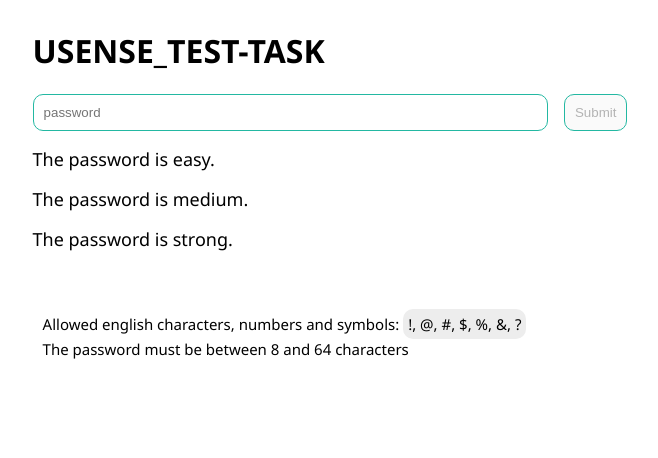
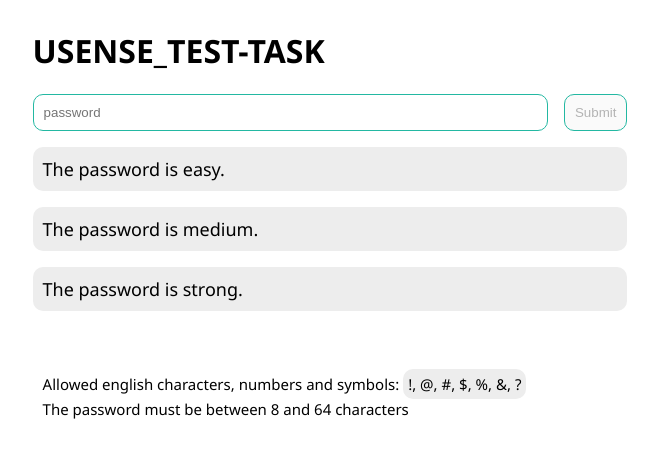
Before and after one commit to YegorKochetkov/usense_test-task, an Angular app: page / in a window 1280 px wide. Shown: the top 458 px of the page, without its empty margins (310-968 px from the left). Built offline with nearby package versions, Linux system fonts and the light colour scheme.

Commit message:
feat: change password status color depending on the password complexity level

```diff
--- a/src/app/password-field/password-field.component.ts
+++ b/src/app/password-field/password-field.component.ts
@@ -40,9 +40,46 @@ import {
         </button>
       </div>
 
-      <div class="easy">The password is easy.</div>
-      <div class="medium">The password is medium.</div>
-      <div class="strong">The password is strong.</div>
+      <div
+        [ngClass]="{
+          'strength': true,
+          'shortPassword':
+             !isCheckForMinLengthPassed() && isCheckForRequiredPassed(),
+          'easyPassword':
+            isCheckForEasyPasswordPassed() && isCheckForMinLengthPassed(),
+          'mediumPassword':
+             isCheckForMediumPasswordPassed() && isCheckForMinLengthPassed(),
+          'strongPassword': isCheckForStrongPasswordPassed(),
+        }"
+      >
+        The password is easy.
+      </div>
+      <div
+        [ngClass]="{
+          'strength': true,
+          'shortPassword':
+             !isCheckForMinLengthPassed() && isCheckForRequiredPassed(),
+          'mediumPassword':
+             isCheckForMediumPasswordPassed() && isCheckForMinLengthPassed(),
+          'strongPassword': isCheckForStrongPasswordPassed(),
+        }"
+      >
+        The password is medium.
+      </div>
+      <div
+        [ngClass]="{
+          'strength': true,
+          'shortPassword':
+             !isCheckForMinLengthPassed() && isCheckForRequiredPassed(),
+          'defaultStatus':
+             isCheckForMediumPasswordPassed() &&
+             !isCheckForStrongPasswordPassed() &&
+             isCheckForMinLengthPassed(),
+          'strongPassword': isCheckForStrongPasswordPassed(),
+        }"
+      >
+        The password is strong.
+      </div>
 
       <div class="hint">
         Allowed english characters, numbers and symbols:
@@ -82,6 +119,27 @@ export class PasswordFieldComponent {
   minLength = MIN_LENGTH;
   maxLength = MAX_LENGTH;
 
+  isCheckForRequiredPassed = () =>
+    !this.passwordForm.controls.passwordControl.errors?.['required'];
+  isCheckForMinLengthPassed = () =>
+    !this.passwordForm.controls.passwordControl.errors?.['minLength'];
+  isCheckForNumbersPassed = () =>
+    !this.passwordForm.controls.passwordControl.errors?.['numbers'];
+  isCheckForLettersPassed = () =>
+    !this.passwordForm.controls.passwordControl.errors?.['allowedLetters'];
+  isCheckForSpecSymbolsPassed = () =>
+    !this.passwordForm.controls.passwordControl.errors?.['specSymbols'];
+
+  isCheckForMediumPasswordPassed = () =>
+    (this.isCheckForSpecSymbolsPassed() && this.isCheckForLettersPassed()) ||
+    (this.isCheckForSpecSymbolsPassed() && this.isCheckForNumbersPassed()) ||
+    (this.isCheckForLettersPassed() && this.isCheckForNumbersPassed());
+
+  isCheckForEasyPasswordPassed = () =>
+    this.isCheckForSpecSymbolsPassed() ||
+    this.isCheckForLettersPassed() ||
+    this.isCheckForNumbersPassed();
+
   isCheckForStrongPasswordPassed = () => this.passwordForm.status === 'VALID';
 
   onSubmit() {
--- a/src/styles.scss
+++ b/src/styles.scss
@@ -1,10 +1,18 @@
 * {
   box-sizing: border-box;
+
+  :focus {
+    outline-style: solid;
+    outline-color: var(--primary-color);
+  }
 }
 
 :root {
   --primary-color: hsl(171, 68%, 43%);
   --default-status: hsl(0, 0%, 93%);
+  --success-status: hsl(171, 68%, 60%);
+  --warn-status: hsl(50, 100%, 70%);
+  --error-status: hsl(0, 100%, 80%);
 }
 
 body {
```
